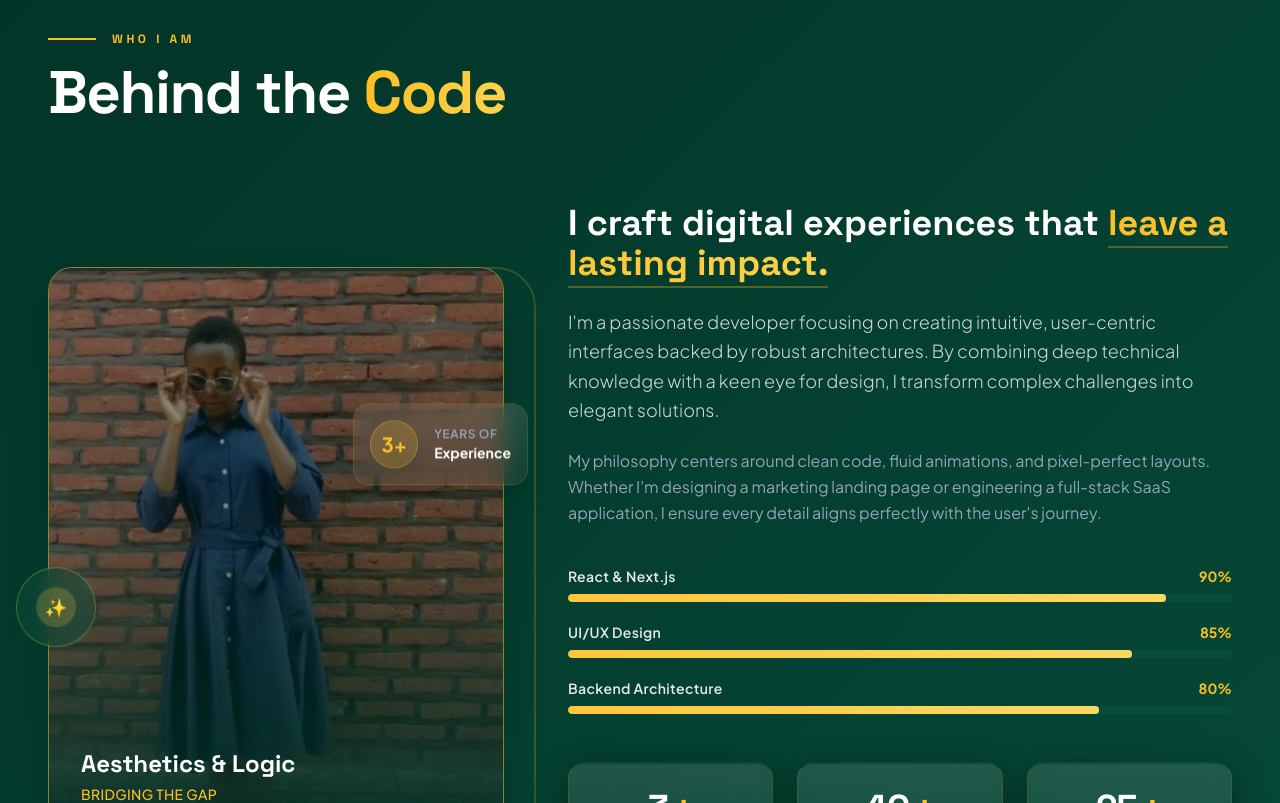
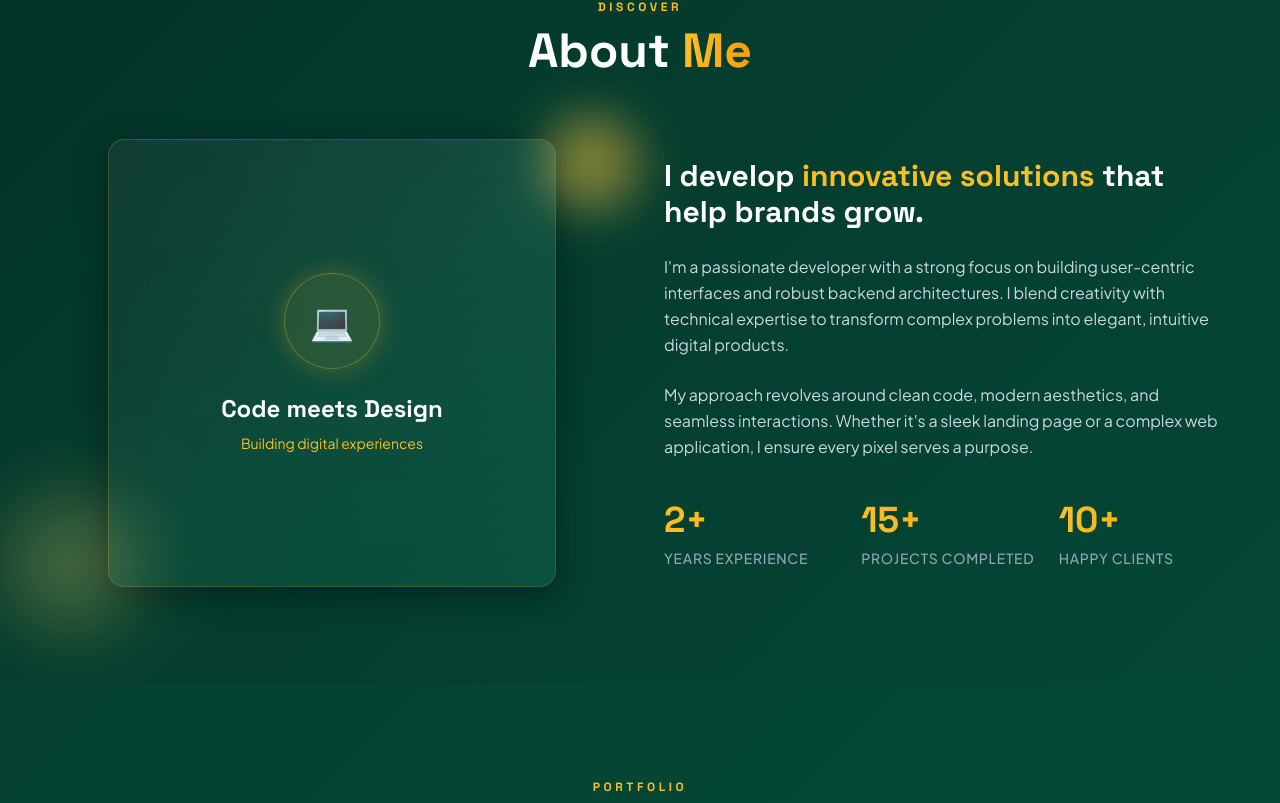
Before and after one commit to Kaliza-e/Kaliza, a React (Vite) app in the folder my-porfolio/: page / in a window 1280 px wide. Shown: the part 897-1700 px from the top of the page. Built offline with nearby package versions, Linux system fonts and the light colour scheme.

Commit message:
updates on the About section

```diff
--- a/my-porfolio/src/components/About.jsx
+++ b/my-porfolio/src/components/About.jsx
@@ -1,18 +1,11 @@
 import { useEffect } from 'react'
 import { motion, useMotionValue, useTransform, animate } from 'framer-motion'
 import { useInView } from 'react-intersection-observer'
-import avatarImg from '../assets/avatar.jpg'
 
 const stats = [
-  { label: 'Years of Experience', value: 3, suffix: '+' },
-  { label: 'Completed Projects', value: 40, suffix: '+' },
-  { label: 'Happy Clients', value: 25, suffix: '+' },
-]
-
-const skills = [
-  { name: 'React & Next.js', level: 90 },
-  { name: 'UI/UX Design', level: 85 },
-  { name: 'Backend Architecture', level: 80 },
+  { label: 'Years Experience', value: 2, suffix: '+' },
+  { label: 'Projects Completed', value: 15, suffix: '+' },
+  { label: 'Happy Clients', value: 10, suffix: '+' },
 ]
 
 function AnimatedCounter({ value }) {
@@ -34,149 +27,78 @@ export default function About() {
   })
 
   return (
-    <section id="about" className="py-32 relative overflow-hidden">
-      {/* Decorative Background Elements */}
-      <div className="absolute top-1/4 left-0 w-[500px] h-[500px] bg-cyan-400/5 rounded-full mix-blend-screen blur-[100px] -z-10 pointer-events-none"></div>
-      <div className="absolute bottom-0 right-0 w-[600px] h-[600px] bg-teal-400/5 rounded-full mix-blend-screen blur-[120px] -z-10 pointer-events-none"></div>
-
-      <div className="container mx-auto px-6 lg:px-12 relative z-10">
+    <section id="about" className="py-24 relative overflow-hidden">
+      <div className="container mx-auto px-6 lg:px-12">
         <motion.div
-          className="text-center md:text-left mb-20"
-          initial={{ opacity: 0, y: 30 }}
+          className="text-center mb-16"
+          initial={{ opacity: 0, y: 20 }}
           whileInView={{ opacity: 1, y: 0 }}
           viewport={{ once: true }}
-          transition={{ duration: 0.8, ease: "easeOut" }}
+          transition={{ duration: 0.6 }}
         >
-          <div className="flex items-center justify-center md:justify-start gap-4 mb-4">
-            <div className="h-[2px] w-12 bg-cyan-400"></div>
-            <span className="section-label !mb-0 text-cyan-400 tracking-[0.3em] uppercase text-xs font-bold">Who I Am</span>
-          </div>
-          <h2 className="section-title text-5xl md:text-6xl font-extrabold tracking-tight text-white">
-            Behind the <span className="text-transparent bg-clip-text bg-gradient-to-r from-cyan-400 to-teal-400">Code</span>
-          </h2>
+          <span className="section-label">Discover</span>
+          <h2 className="section-title">About <span className="text-gradient">Me</span></h2>
         </motion.div>
 
-        <div className="grid lg:grid-cols-12 gap-16 items-center">
-          {/* Left: Image & Visuals */}
+        <div className="grid lg:grid-cols-2 gap-12 items-center">
+          {/* Image/Visual side */}
           <motion.div
-            className="lg:col-span-5 relative"
-            initial={{ opacity: 0, x: -50 }}
+            className="relative"
+            initial={{ opacity: 0, scale: 0.8 }}
+            whileInView={{ opacity: 1, scale: 1 }}
+            viewport={{ once: true }}
+            transition={{ duration: 0.8, type: "spring" }}
+          >
+            <div className="glass-card p-10 aspect-square max-w-md mx-auto flex items-center justify-center border-cyan-400/20 group hover:-translate-y-4 transition-transform duration-500">
+              <div className="absolute inset-0 bg-grad-hero opacity-50 rounded-2xl transition-opacity group-hover:opacity-80"></div>
+              <div className="relative z-10 text-center">
+                <div className="w-24 h-24 rounded-full bg-cyan-400/10 border border-cyan-400/30 flex items-center justify-center mx-auto mb-6 shadow-glow group-hover:scale-110 transition-transform duration-500">
+                  <span className="text-4xl">💻</span>
+                </div>
+                <h3 className="text-2xl font-display font-bold text-white mb-2">Code meets Design</h3>
+                <p className="text-cyan-400 text-sm">Building digital experiences</p>
+              </div>
+            </div>
+            {/* Decorative elements */}
+            <div className="absolute -top-6 -right-6 w-24 h-24 bg-grad-cyan rounded-full mix-blend-screen blur-xl opacity-50"></div>
+            <div className="absolute -bottom-10 -left-10 w-32 h-32 bg-teal-400 rounded-full mix-blend-screen blur-2xl opacity-30"></div>
+          </motion.div>
+
+          {/* Text/Content side */}
+          <motion.div
+            initial={{ opacity: 0, x: 40 }}
             whileInView={{ opacity: 1, x: 0 }}
             viewport={{ once: true }}
-            transition={{ duration: 0.8, type: "spring", stiffness: 50 }}
+            transition={{ duration: 0.8 }}
           >
-            {/* Main Image Container */}
-            <div className="relative group rounded-3xl overflow-hidden aspect-[4/5] border border-glass-border/50 shadow-2xl z-10 bg-navy-800">
-              <div className="absolute inset-0 bg-navy-900/40 group-hover:bg-transparent transition-colors duration-500 z-10"></div>
-              <img
-                src={avatarImg}
-                alt="Profile Avatar"
-                className="w-full h-full object-cover transform group-hover:scale-105 transition-transform duration-700 ease-in-out"
-              />
-
-              {/* Inner gradient overlay */}
-              <div className="absolute inset-0 bg-gradient-to-t from-navy-900 via-navy-900/20 to-transparent z-10"></div>
-
-              <div className="absolute bottom-8 left-8 right-8 z-20">
-                <h3 className="text-2xl font-display font-bold text-white mb-1">Aesthetics & Logic</h3>
-                <p className="text-cyan-400 font-medium tracking-wide text-sm uppercase">Bridging the gap</p>
-              </div>
-            </div>
-
-            {/* Floating Element 1 - Experience Badge */}
-            <motion.div
-              className="absolute -right-6 top-1/4 z-20 glass-card p-4 flex items-center gap-4 rounded-2xl border border-glass-border shadow-xl backdrop-blur-md bg-glass-bg"
-              initial={{ y: 0 }}
-              animate={{ y: [0, -10, 0] }}
-              transition={{ repeat: Infinity, duration: 4, ease: "easeInOut" }}
-            >
-              <div className="w-12 h-12 rounded-full bg-cyan-400/20 flex items-center justify-center text-cyan-400 text-xl font-bold border border-cyan-400/30">
-                3+
-              </div>
-              <div>
-                <p className="text-xs text-slate-400 uppercase tracking-wider font-semibold">Years of</p>
-                <p className="text-sm font-bold text-white">Experience</p>
-              </div>
-            </motion.div>
-
-            {/* Floating Element 2 - Decoration */}
-            <motion.div
-              className="absolute -left-8 bottom-1/3 z-20 w-20 h-20 rounded-full border border-teal-400/30 flex items-center justify-center backdrop-blur-md bg-navy-800/40"
-              initial={{ y: 0, rotate: 0 }}
-              animate={{ y: [0, 15, 0], rotate: [0, 90, 0] }}
-              transition={{ repeat: Infinity, duration: 6, ease: "easeInOut", delay: 1 }}
-            >
-              <div className="w-10 h-10 rounded-full bg-teal-400/20 flex items-center justify-center">
-                <span className="text-teal-400 text-lg">✨</span>
-              </div>
-            </motion.div>
-
-            {/* Frame accent */}
-            <div className="absolute -inset-4 border-2 border-cyan-400/20 rounded-[2.5rem] -z-0 translate-x-4 translate-y-4 group-hover:translate-x-2 group-hover:translate-y-2 transition-transform duration-500"></div>
-          </motion.div>
-
-          {/* Right: Content & Stats */}
-          <motion.div
-            className="lg:col-span-7"
-            initial={{ opacity: 0, x: 50 }}
-            whileInView={{ opacity: 1, x: 0 }}
-            viewport={{ once: true }}
-            transition={{ duration: 0.8, delay: 0.2 }}
-          >
-            <h3 className="text-3xl md:text-4xl font-display font-bold text-white mb-6 leading-tight">
-              I craft digital experiences that <span className="text-transparent bg-clip-text bg-gradient-to-r from-cyan-400 to-teal-400 border-b-2 border-cyan-400/30">leave a lasting impact.</span>
+            <h3 className="text-3xl font-display font-bold text-white mb-6">
+              I develop <span className="text-cyan-400">innovative solutions</span> that help brands grow.
             </h3>
-
-            <p className="text-slate-300 text-lg leading-relaxed mb-6 font-light">
-              I'm a passionate developer focusing on creating intuitive, user-centric interfaces backed by robust architectures. By combining deep technical knowledge with a keen eye for design, I transform complex challenges into elegant solutions.
+            <p className="text-slate-300 leading-relaxed mb-6">
+              I'm a passionate developer with a strong focus on building user-centric interfaces and robust backend architectures. I blend creativity with technical expertise to transform complex problems into elegant, intuitive digital products.
+            </p>
+            <p className="text-slate-300 leading-relaxed mb-10">
+              My approach revolves around clean code, modern aesthetics, and seamless interactions. Whether it's a sleek landing page or a complex web application, I ensure every pixel serves a purpose.
             </p>
 
-            <p className="text-slate-400 leading-relaxed mb-10">
-              My philosophy centers around clean code, fluid animations, and pixel-perfect layouts. Whether I'm designing a marketing landing page or engineering a full-stack SaaS application, I ensure every detail aligns perfectly with the user's journey.
-            </p>
-
-            {/* Skills Progress Bars */}
-            <div className="mb-12 space-y-5">
-              {skills.map((skill, index) => (
-                <div key={skill.name} className="group">
-                  <div className="flex justify-between items-center mb-2">
-                    <span className="text-sm font-semibold text-slate-200 tracking-wide">{skill.name}</span>
-                    <span className="text-sm text-cyan-400 font-bold">{skill.level}%</span>
-                  </div>
-                  <div className="h-2 w-full bg-navy-800 rounded-full overflow-hidden">
-                    <motion.div
-                      className="h-full bg-gradient-to-r from-cyan-400 to-teal-400 rounded-full relative"
-                      initial={{ width: 0 }}
-                      whileInView={{ width: `${skill.level}%` }}
-                      viewport={{ once: true }}
-                      transition={{ duration: 1.5, delay: 0.3 + (index * 0.2), ease: "easeOut" }}
-                    >
-                      <div className="absolute inset-0 bg-white/20 w-full animate-[pulse_2s_ease-in-out_infinite]"></div>
-                    </motion.div>
-                  </div>
-                </div>
-              ))}
-            </div>
-
-            {/* Stats Grid */}
-            <div ref={ref} className="grid grid-cols-3 gap-4 sm:gap-6">
+            {/* Stats */}
+            <div ref={ref} className="grid grid-cols-3 gap-6">
               {stats.map((stat, index) => (
-                <div key={index} className="glass-card p-4 sm:p-6 text-center border-t-2 border-t-transparent hover:border-t-cyan-400 transition-all duration-300 hover:-translate-y-1 bg-glass-bg border-glass-border">
-                  <div className="text-3xl md:text-4xl font-display font-extrabold text-white mb-2 tracking-tight">
+                <div key={index} className="text-center sm:text-left">
+                  <div className="text-3xl md:text-4xl font-display font-extrabold text-transparent bg-clip-text bg-grad-cyan mb-2">
                     {inView ? (
                       <AnimatedCounter value={stat.value} />
                     ) : (
                       '0'
                     )}
-                    <span className="text-cyan-400 ml-1">{stat.suffix}</span>
+                    {stat.suffix}
                   </div>
-                  <div className="text-xs sm:text-sm text-slate-400 uppercase tracking-widest font-semibold leading-tight">
+                  <div className="text-xs md:text-sm text-slate-400 uppercase tracking-wider font-medium">
                     {stat.label}
                   </div>
                 </div>
               ))}
             </div>
-
           </motion.div>
         </div>
       </div>
```
